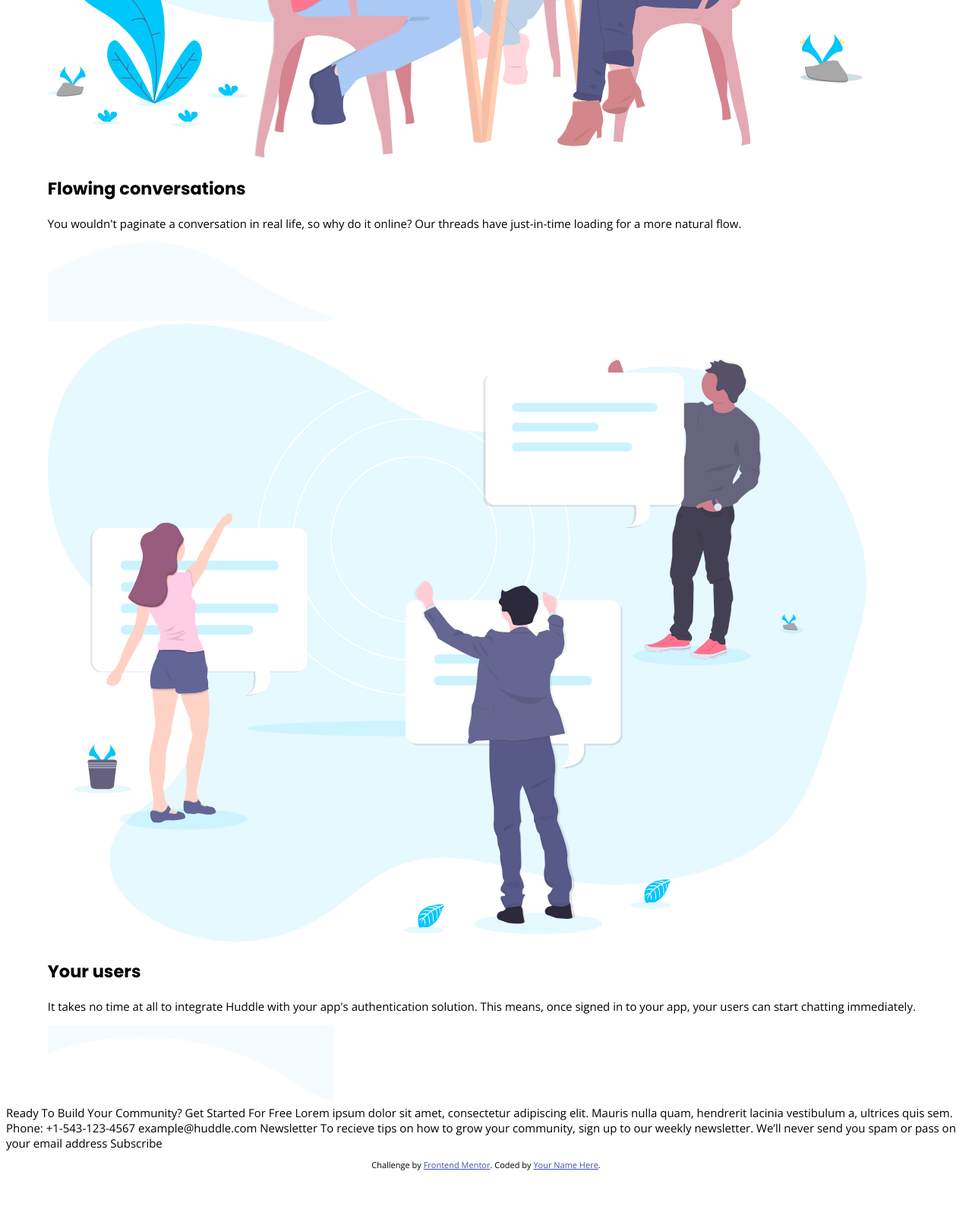
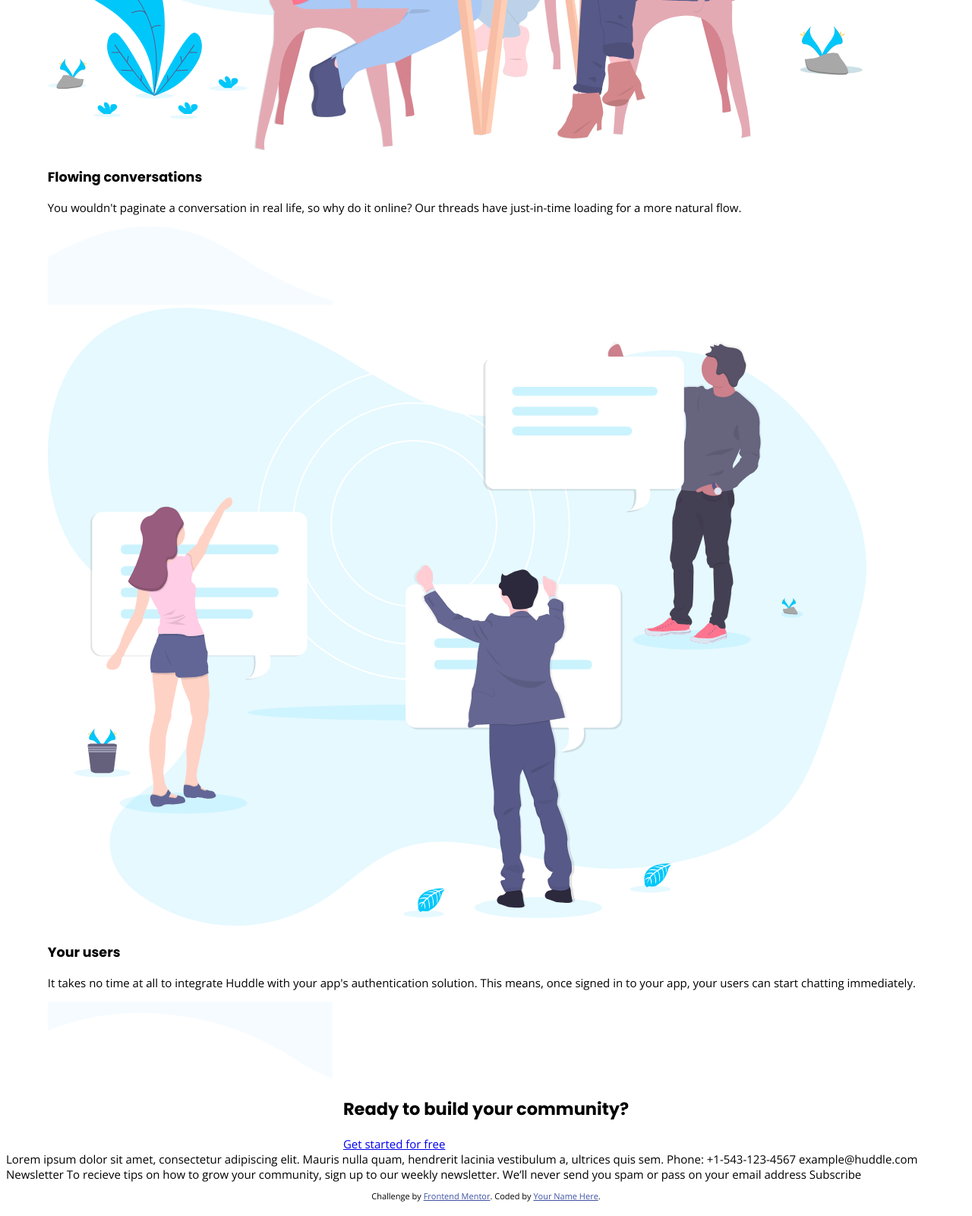
Before and after one commit to AJ-Romera/huddle-landing-page-with-curved-sections-fm, a website: page index.html in a window 1280 px wide. Shown: the part 2833-4433 px from the top of the page at 76% size. Before the commit the page ends 4392 px from the top, so only its background shows below. Drawn offline with nearby package versions, Linux system fonts and the light colour scheme.

Commit message:
CHNG: Make Call to Action Section HTML

```diff
--- a/index.html
+++ b/index.html
@@ -75,7 +75,7 @@
 					src="./images/illustration-grow-together.svg"
 					alt="Two persons working and growing together with blue messages at the background"
 				/>
-				<h2>Grow together</h2>
+				<h3>Grow together</h3>
 				<p>
 					Generate meaningful discussions with your audience and build
 					a strong, loyal community. Think of the insightful
@@ -91,7 +91,7 @@
 					src="./images/illustration-flowing-conversation.svg"
 					alt="Diversity of people having a flowing conversation around a table with Summer vibes"
 				/>
-				<h2>Flowing conversations</h2>
+				<h3>Flowing conversations</h3>
 				<p>
 					You wouldn't paginate a conversation in real life, so why do
 					it online? Our threads have just-in-time loading for a more
@@ -107,7 +107,7 @@
 					src="./images/illustration-your-users.svg"
 					alt="Two persons working and growing together with blue messages at the background"
 				/>
-				<h2>Your users</h2>
+				<h3>Your users</h3>
 				<p>
 					It takes no time at all to integrate Huddle with your app's
 					authentication solution. This means, once signed in to your
@@ -120,12 +120,18 @@
 			/>
 		</div>
 
-		Ready To Build Your Community? Get Started For Free Lorem ipsum dolor
-		sit amet, consectetur adipiscing elit. Mauris nulla quam, hendrerit
-		lacinia vestibulum a, ultrices quis sem. Phone: +1-543-123-4567
-		example@huddle.com Newsletter To recieve tips on how to grow your
-		community, sign up to our weekly newsletter. We’ll never send you spam
-		or pass on your email address Subscribe
+		<div>
+			<h2>Ready to build your community?</h2>
+			<a href="http://" target="_blank" rel="noopener noreferrer"
+				>Get started for free</a
+			>
+		</div>
+
+		Lorem ipsum dolor sit amet, consectetur adipiscing elit. Mauris nulla
+		quam, hendrerit lacinia vestibulum a, ultrices quis sem. Phone:
+		+1-543-123-4567 example@huddle.com Newsletter To recieve tips on how to
+		grow your community, sign up to our weekly newsletter. We’ll never send
+		you spam or pass on your email address Subscribe
 
 		<footer>
 			<p class="attribution">
```
